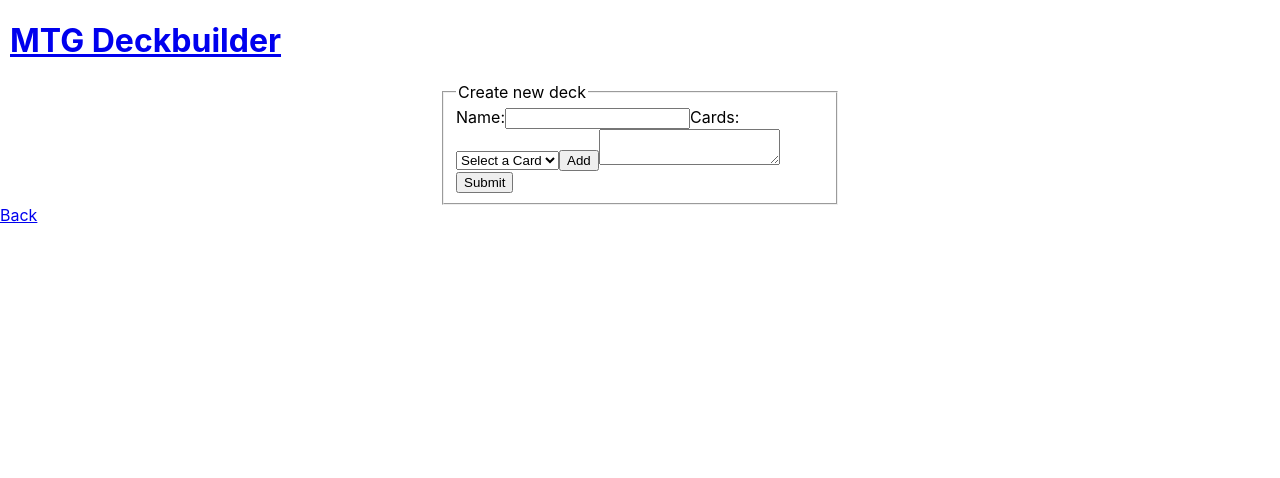
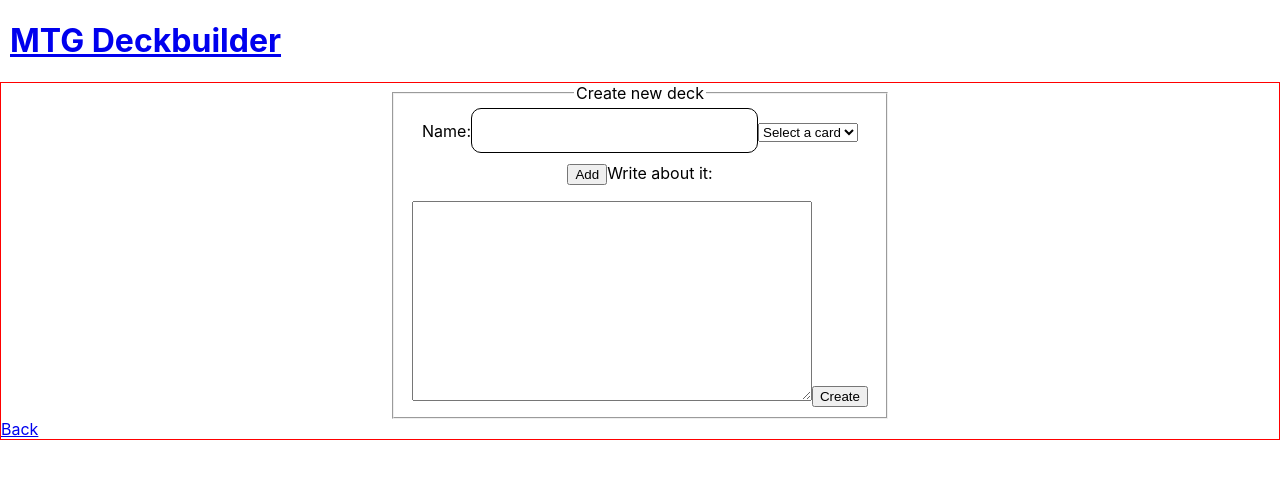
Before and after one commit to jerradm85/mtg-deckbuilder-app, a React (Create React App) app: page /create in a window 1280 px wide. Shown: the top 478 px of the page. Built offline with nearby package versions, Linux system fonts and the light colour scheme.

Commit message:
added some css for wireframes/static client

```diff
--- a/src/App.css
+++ b/src/App.css
@@ -6,4 +6,5 @@
 
 h1 {
     margin-left: 10px;
+    max-width: 300px;
 }
--- a/src/Components/CreateDeck/CreateDeck.css
+++ b/src/Components/CreateDeck/CreateDeck.css
@@ -2,9 +2,43 @@
     box-sizing: border-box;
 }
 
-.createDeck {
+.create_container {
+    border: 1px red solid;
+}
+
+.create_form {
     display: flex;
     flex-direction: column;
-    margin: auto;
-    max-width: 400px;
+    max-width: 500px;
+    margin: 0 auto;
+    text-align: center;
 }
+
+.create_field {
+
+}
+
+.form_input {
+    border: 1px black solid;
+    border-radius: 10px;
+    padding: 10px;
+    font-size: 20px;
+    margin: 0 auto;
+    margin-bottom: 10px;
+}
+
+
+.card_select {
+
+}
+
+.create_list {
+    text-align: left;
+    width: 100px;
+    list-style-type: none;
+}
+
+.text_area {
+    width: 400px;
+    height: 200px;
+}
--- a/src/Components/CreateDeck/CreateDeck.js
+++ b/src/Components/CreateDeck/CreateDeck.js
@@ -18,7 +18,7 @@
     }
 
     handleAddCard = e => {
-        e.preventDefault();
+        e.preventDefault()
         const cardId = this.state.value;
         const card = this.context.cards.find(card => card.id == cardId)
         this.setState({
@@ -26,7 +26,7 @@
         })
     }
 
-    handleSubmit = e => {
+    handleCreateDeck = e => {
         e.preventDefault();
         this.props.history.push('/user')
     }
@@ -34,29 +34,30 @@
     render() {
         const cards = this.context.cards;
         return (
-            <div>
-                <form className='createDeck' action="">
-                    <fieldset>
+            <div className="create_container">
+                <form className="create_form">
+                    <fieldset className="create_field">
                         <legend>Create new deck</legend>
                         <label>Name:</label>
-                        <input></input>
-                        <label>Cards:</label>
-                        <select onChange={this.handleSelection} id='cardSelect'>
-                            <option value="">Select a Card</option>
+                        <input className="form_input"></input>
+                        <select id='cardSelect' className="card_select" onChange={this.handleSelection}>
+                            <option value="">Select a card</option>
                             {cards.map(card => {
                                 return <option key={card.id} value={card.id}>{card.name}</option>
                             })}
                         </select>
-                        <button onClick={this.handleAddCard}>Add</button>
-                        <label></label>
-                        <textarea></textarea>
-                        <button onClick={this.handleSubmit}>Submit</button>
+                        <button className="add_card" onClick={this.handleAddCard}>Add</button>
+                        <label>Write about it:</label>
+                        <ul>
+                            {this.state.cards.map(card =>
+                                <li className="create_list">
+                                    {card.name}
+                                </li>
+                            )}
+                        </ul>
+                        <textarea className="text_area"></textarea>
+                        <button className="create_button" onClick={this.handleCreateDeck}>Create</button>
                     </fieldset>
-                    {this.state.cards.map(card =>
-                        <li>
-                            {card.name}
-                        </li>
-                    )}
                 </form>
                 <Link to='/user'>Back</Link>
             </div>
--- a/src/Components/Deck/Deck.css
+++ b/src/Components/Deck/Deck.css
@@ -2,8 +2,41 @@
     max-width: 200px;
 }
 
-.AboutDeck {
+.deck_container {
+    display: flex;
+    flex-direction: column;
+    padding: 15px;
+    border: 1px black solid;
+    margin: 0 auto;
+    max-width: 600px;
+}
+
+.about_deck {
     border: 1px gray solid;
     max-width: 600px;
     height: 300px;
 }
+
+.deck_title {
+    text-align: center;
+}
+
+.about_deck {
+    text-align: center;
+}
+
+.card {
+    position: relative;
+    right: 20px;
+    list-style-type: none;
+}
+
+.back_button {
+    margin: 0 auto;
+    margin-top: 15px;
+    padding-bottom: 5px;
+    text-align: center;
+    font-size: 20px;
+    border: 1px black solid;
+    width: 100px;
+}
--- a/src/Components/Deck/Deck.js
+++ b/src/Components/Deck/Deck.js
@@ -12,17 +12,19 @@
             .find(deck => deck.id == this.props.match.params.deckId) || {};
         const cards = this.context.cards
         return (
-            <div>
-                <h3>{deck.title}</h3>
-                <div className="AboutDeck">
+            <div className="deck_container">
+                <h3 className="deck_title">{deck.title}</h3>
+                <ul>
+                    {cards.map(card => {
+                        return <li className="card" key={card.id}>
+                            <Link to={`/card/${card.id}`}>{card.name}</Link>
+                        </li>
+                    })}
+                </ul>
+                <div className="about_deck">
                     "About Deck" goes here.
                 </div>
-                {cards.map(card => {
-                    return <div key={card.id}>
-                        <Link to={`/card/${card.id}`}>{card.name}</Link>
-                    </div>
-                })}
-                <Link className='BackButton' to={`/user`}>Back</Link>
+                <Link className='back_button' to={`/user`}>Back</Link>
             </div>
         )
     }
--- a/src/Components/Main/Main.css
+++ b/src/Components/Main/Main.css
@@ -1,9 +1,15 @@
+.main_container {
+    margin-left: 10px;
+    margin-right: 10px;
+}
+
 .example, .about {
     border: 1px gray solid;
     display: flex;
     max-width: 800px;
-    margin: 0 auto;
+    margin: auto;
     margin-top: 30px;
+
 }
 
 .example {
```
Also changed, not shown: src/Context.js (+2 -6 lines).
